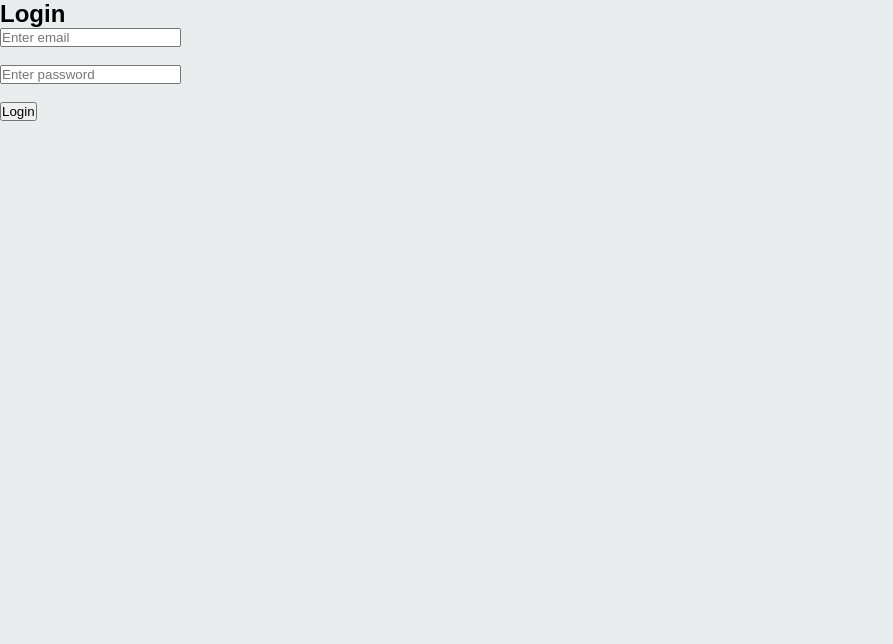
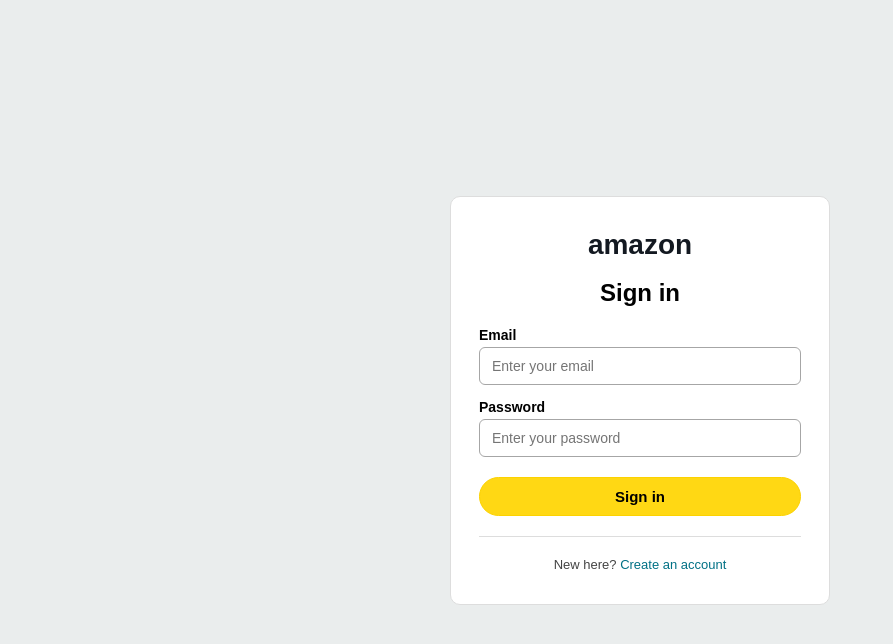
Before and after one commit to ommahto264-rgb/amazon-clone-fullstack, a React app in the folder frontend/: page /login in a window 1280 px wide. Shown: the top 644 px of the page, without its empty margins (0-893 px from the left). Built offline with nearby package versions, Linux system fonts and the light colour scheme; the HTML template or start-up script is replaced by a standard one.

Commit message:
logincss

```diff
--- a/frontend/src/index.css
+++ b/frontend/src/index.css
@@ -203,3 +203,113 @@
   margin-bottom: 20px;
   font-size: 28px;
 }
+
+.auth-page {
+  width: 100%;
+  min-height: 100vh;
+  display: flex;
+  justify-content: center;
+  align-items: center;
+  padding: 30px;
+}
+
+.auth-card {
+  width: 100%;
+  max-width: 380px;
+  background: white;
+  border: 1px solid #ddd;
+  border-radius: 10px;
+  padding: 32px 28px;
+}
+
+.auth-logo {
+  font-size: 28px;
+  font-weight: bold;
+  color: #131921;
+  text-align: center;
+  margin-bottom: 18px;
+}
+
+.auth-card h2 {
+  font-size: 24px;
+  margin-bottom: 20px;
+  text-align: center;
+}
+
+.auth-form {
+  display: flex;
+  flex-direction: column;
+  gap: 14px;
+}
+
+.auth-label {
+  font-size: 14px;
+  font-weight: bold;
+  margin-bottom: 4px;
+  display: block;
+}
+
+.auth-input {
+  width: 100%;
+  padding: 10px 12px;
+  border: 1px solid #a6a6a6;
+  border-radius: 6px;
+  outline: none;
+  font-size: 14px;
+}
+
+.auth-input:focus {
+  border-color: #e77600;
+  box-shadow: 0 0 0 3px rgba(228, 121, 17, 0.3);
+}
+
+.auth-button {
+  width: 100%;
+  padding: 10px;
+  margin-top: 6px;
+  background-color: #ffd814;
+  border: 1px solid #fcd200;
+  border-radius: 20px;
+  cursor: pointer;
+  font-weight: bold;
+  font-size: 15px;
+}
+
+.auth-button:hover {
+  background-color: #f7ca00;
+}
+
+.auth-button:disabled {
+  background-color: #f0f0f0;
+  border-color: #ddd;
+  cursor: not-allowed;
+}
+
+.auth-divider {
+  border: none;
+  border-top: 1px solid #ddd;
+  margin: 20px 0;
+}
+
+.auth-message {
+  color: #c40000;
+  font-size: 14px;
+  text-align: center;
+  margin-top: 12px;
+}
+
+.auth-footer {
+  text-align: center;
+  font-size: 13px;
+  margin-top: 16px;
+  color: #444;
+}
+
+.auth-footer a {
+  color: #007185;
+}
+
+.auth-footer a:hover {
+  color: #c45500;
+  text-decoration: underline;
+}
--- a/frontend/src/pages/Login.jsx
+++ b/frontend/src/pages/Login.jsx
@@ -1,6 +1,5 @@
 import { useState } from 'react'
-import { useNavigate } from 'react-router-dom'
-
+import { useNavigate, Link } from 'react-router-dom'
 
 function Login() {
   const navigate = useNavigate()
@@ -10,6 +9,7 @@
   })
 
   const [message, setMessage] = useState('')
+  const [loading, setLoading] = useState(false)
 
   const handleChange = (e) => {
     setFormData({
@@ -20,7 +20,8 @@
 
   const handleSubmit = async (e) => {
     e.preventDefault()
-
+    setMessage('')
+    setLoading(true)
 
     try {
       const response = await fetch(`${import.meta.env.VITE_API_URL}/api/auth/login`, {
@@ -34,52 +35,70 @@
       const data = await response.json()
 
       if (data.token) {
-
         localStorage.setItem('token', data.token)
-
-  localStorage.setItem(
-    'role',
-    data.user.role
-  )
-
+        localStorage.setItem('role', data.user.role)
         navigate('/home')
-
-}
-       else {
+      } else {
         setMessage(data.message)
       }
     } catch (error) {
       setMessage('Something went wrong')
+    } finally {
+      setLoading(false)
     }
   }
 
   return (
+    <div className="auth-page">
+      <div className="auth-card">
+
+        <div className="auth-logo">amazon</div>
+
+        <h2>Sign in</h2>
+
+        <form className="auth-form" onSubmit={handleSubmit}>
+
           <div>
-      <h2>Login</h2>
-
-      <form onSubmit={handleSubmit}>
+            <label className="auth-label">Email</label>
             <input
               type="email"
               name="email"
-          placeholder="Enter email"
+              placeholder="Enter your email"
               value={formData.email}
               onChange={handleChange}
+              className="auth-input"
+              required
             />
-        <br /><br />
+          </div>
 
+          <div>
+            <label className="auth-label">Password</label>
             <input
               type="password"
               name="password"
-          placeholder="Enter password"
+              placeholder="Enter your password"
               value={formData.password}
               onChange={handleChange}
+              className="auth-input"
+              required
             />
-        <br /><br />
+          </div>
 
-        <button type="submit">Login</button>
+          <button type="submit" className="auth-button" disabled={loading}>
+            {loading ? 'Signing in...' : 'Sign in'}
+          </button>
+
         </form>
 
-      <p>{message}</p>
+        {message && <p className="auth-message">{message}</p>}
+
+        <hr className="auth-divider" />
+
+        <p className="auth-footer">
+          New here? <Link to="/signup">Create an account</Link>
+        </p>
+
+      </div>
     </div>
   )
 }
```
Lines whose indentation alone changed are shown as unchanged.
